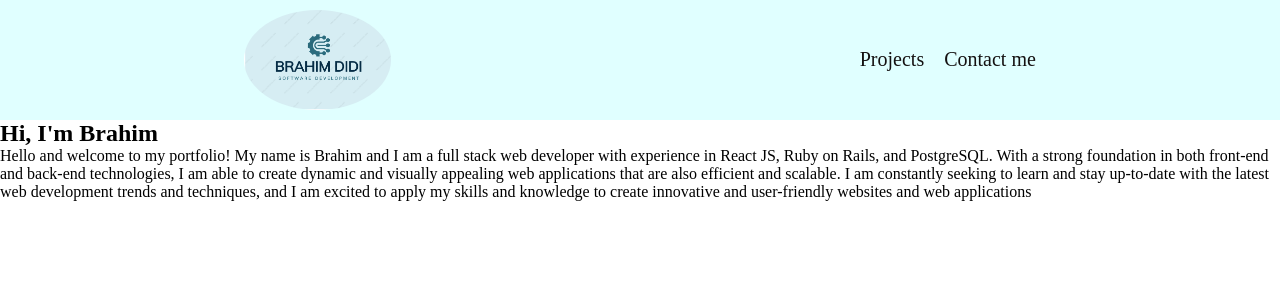
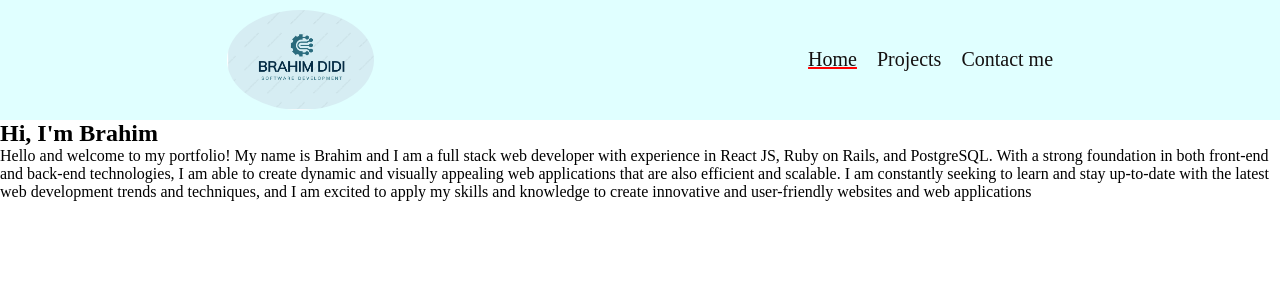
Before and after one commit to brahimdidi/my-portfolio, a React (Create React App) app: page / in a window 1280 px wide. Shown: the top 300 px of the page. Built offline with nearby package versions, Linux system fonts and the light colour scheme.

Commit message:
navbar with navlinks

```diff
--- a/src/Components/Navbar.js
+++ b/src/Components/Navbar.js
@@ -7,8 +7,17 @@ function Navbar() {
   let activeStyle = { textDecoration: "underline",textDecorationColor: "red"};
   return (
     <header className='header'>
-      <img className='logo' src={logo}/>
+      <img className='logo' src={logo} onClick = {() => window.location.reload} />
       <ul className='nav'>
+          <NavLink
+            to="/"
+            className= "nav-link"
+            style={({ isActive }) =>
+              isActive ? activeStyle : undefined
+            }
+          >
+            Home
+          </NavLink>
           <NavLink
             to="projects"
             className= "nav-link"
```
